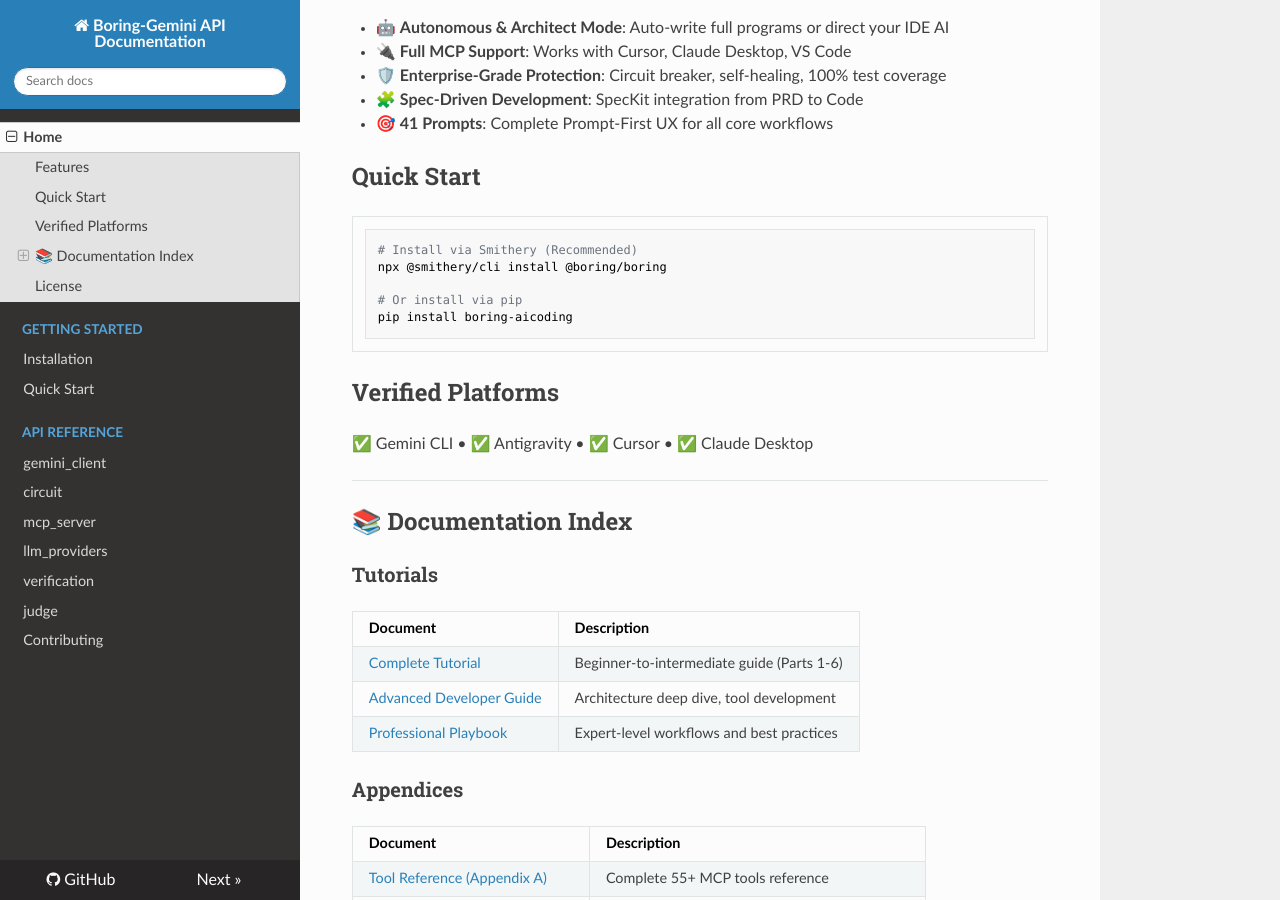
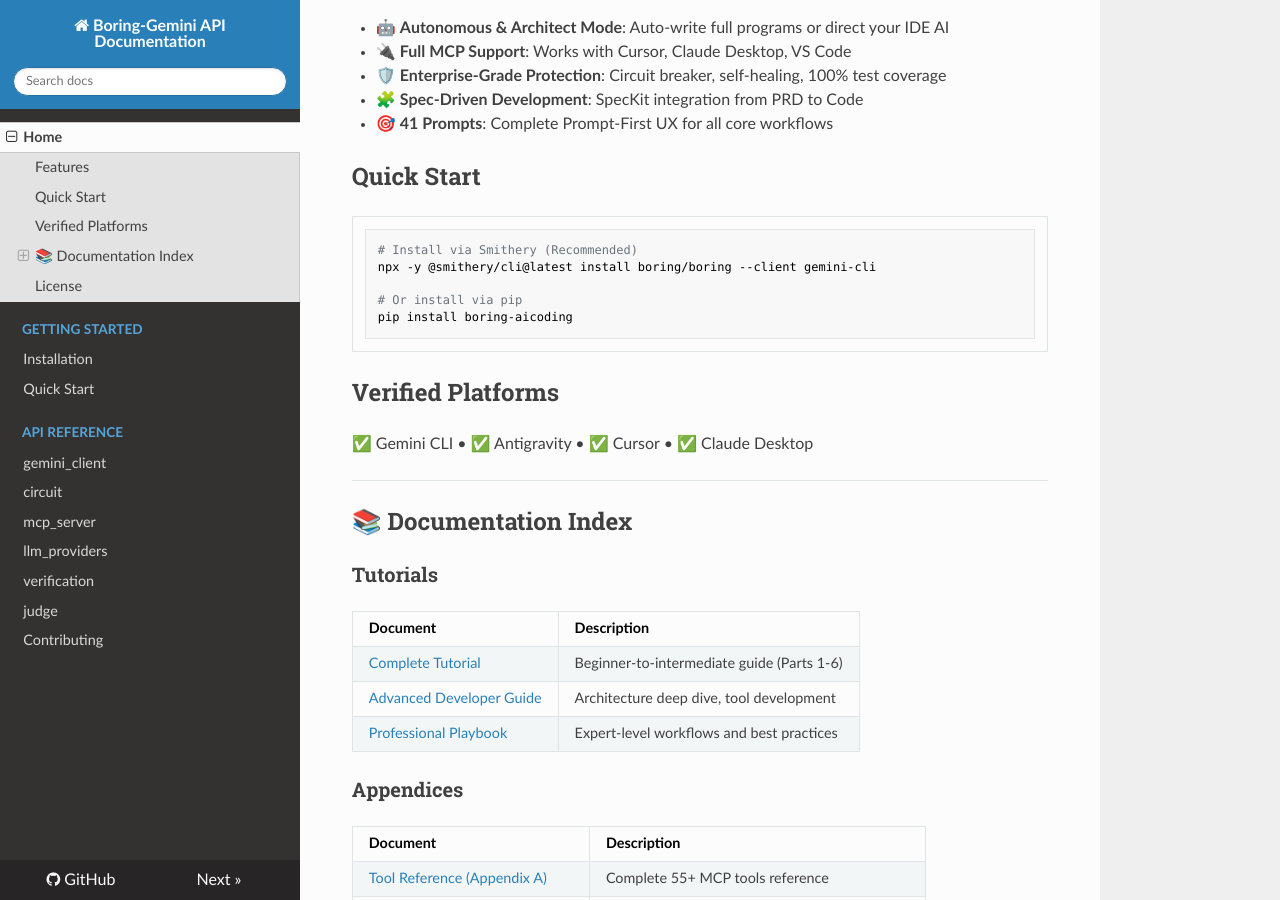
Before and after one commit to Boring206/boring-gemini, an MkDocs documentation site: the page built from docs/index.md, in a window 1280 px wide and 900 px high, scrolled down 320 px. Built offline with MkDocs 1.6.1, drawn with Linux system fonts in a browser that asks for light colours; nearby versions of some CDN libraries.

Commit message:
fix: use correct Smithery install format boring/boring

````diff
--- a/docs/index.md
+++ b/docs/index.md
@@ -16,7 +16,7 @@
 
 ```bash
 # Install via Smithery (Recommended)
-npx @smithery/cli install @boring/boring
+npx -y @smithery/cli@latest install boring/boring --client gemini-cli
 
 # Or install via pip
 pip install boring-aicoding
````
Also changed, not shown: README.md (+1 -1 lines), README_zh.md (+1 -1 lines), docs/PRACTICAL_DEMO.md (+1 -1 lines), docs/getting-started/installation.md (+1 -1 lines).
